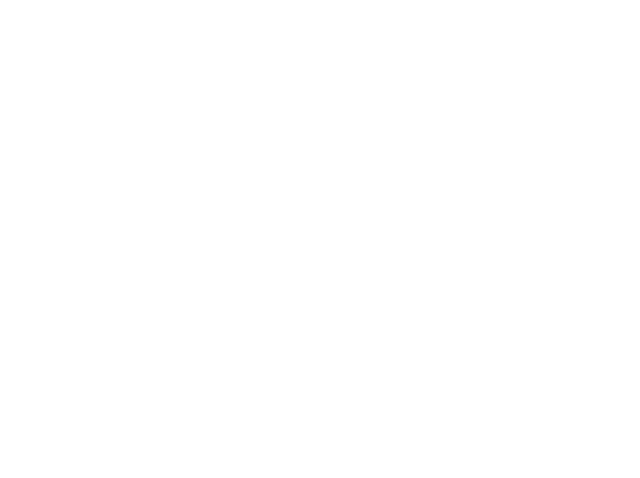
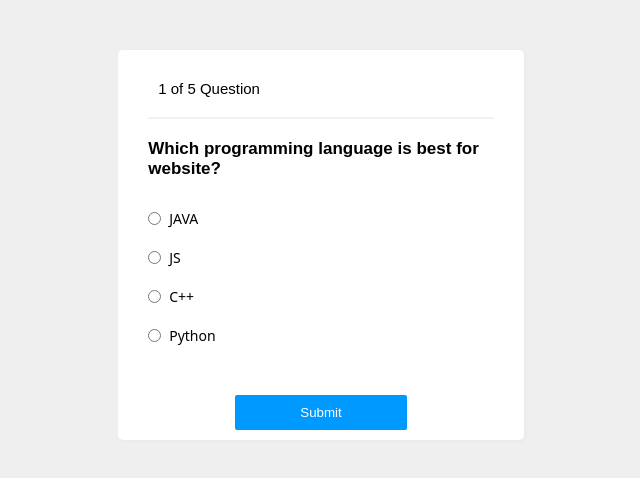
Before and after one commit to fahad111000/Quiz-Game, a plain HTML site: page index.html in a window 1280 px wide. Shown: the whole page, without its empty margins (319-959 px from the left). Drawn offline with Linux system fonts and the light colour scheme.

Commit message:
Desgin  is Created

```diff
--- a/index.html
+++ b/index.html
@@ -15,6 +15,68 @@
 
 <body>
 
+    <!-- Main -->
+    <main>
+
+        <!-- Container / Wrapper -->
+        <div class="container">
+
+            <div class="questions">
+                <!-- Questions -->
+                <h1>
+                    <span class="current-question">1</span>
+                    of
+                    <span class="last-question">5</span>
+                    Question
+                </h1>
+
+                <!-- Timer -->
+                <div class="timer">
+                    <!-- clock -->
+                    <!-- Count Down -->
+                </div>
+            </div>
+
+            <!-- Top -->
+            <div class="title">
+                <h1>Which programming language is best for website?</h1>
+            </div>
+
+
+            <!-- Bottom -->
+            <div class="middle">
+
+                <div class="option">
+                    <input type="radio" name="radio">
+                    <label>JAVA</label>
+                </div>
+
+                <div class="option">
+                    <input type="radio" name="radio">
+                    <label>JS</label>
+                </div>
+
+                <div class="option">
+                    <input type="radio" name="radio">
+                    <label>C++</label>
+                </div>
+
+                <div class="option">
+                    <input type="radio" name="radio">
+                    <label>Python</label>
+                </div>
+            </div>
+
+
+            <!-- Button -->
+            <div class="end">
+                <button class="btn">Submit</button>
+                <!-- <button class="btn">Next</button> -->
+            </div>
+
+        </div>
+
+    </main>
 
     <!-- JS -->
     <script src="script.js"></script>
--- a/style.css
+++ b/style.css
@@ -0,0 +1,96 @@
+* {
+    margin: 0;
+    padding: 0;
+}
+
+body {
+    background-color: rgba(209, 207, 207, 0.315);
+    font-family: sans-serif;
+}
+
+
+.container {
+    display: flex;
+    flex-direction: column;
+    justify-content: space-between;
+    height: 350px;
+    padding: 20px 30px;
+    width: 27%;
+    box-shadow: 1px 1px 3px 1px rgb(235, 234, 234);
+    border-radius: 5px;
+    margin: 50px auto;
+    background-color: #fff;
+}
+
+.questions {
+    border-bottom: 2px solid rgba(243, 242, 242, 0.932);
+    padding-bottom: 10px;
+}
+
+.questions h1 {
+    font-size: 15px;
+    font-weight: 100;
+    padding: 10px;
+}
+
+.questions span {
+    /* border: 2px solid red; */
+    font-family: sans-serif;
+    font-weight: lighter;
+}
+
+/* ________________ */
+
+.title h1 {
+    font-size: 17px;
+    font-weight: 600;
+    margin: 20px 0 ;
+}
+
+/* ______MIDDLE_____ */
+.middle {
+    display: flex;
+    flex-direction: column;
+}
+
+.middle .option {
+    /* border: 2px solid orange; */
+    padding: 10px 0;
+    display: flex;
+    align-items: center;
+    gap: 3px;
+    /* border: 2px solid red; */
+}
+
+.option label {
+    font-size: 14px;
+    font-family: system-ui, -apple-system, BlinkMacSystemFont, 'Segoe UI', Roboto, Oxygen, Ubuntu, Cantarell, 'Open Sans', 'Helvetica Neue', sans-serif;
+    margin-left: 5px;
+}
+
+.option input[type="radio"] {
+
+    cursor: pointer;
+}
+
+/* __________END__________ */
+
+.end {
+    text-align: center;
+}
+.end .btn {
+    margin: 40px 0;
+    border: none;
+    cursor: pointer;
+    width: 50%;
+    padding: 10px;
+    background-color: rgb(0, 153, 255);
+    color: #fff;
+    border-radius: 2px;
+}
+
+.end .btn:hover {
+    background-color: rgb(8, 128, 207);
+    color: #fff;
+
+}
```
